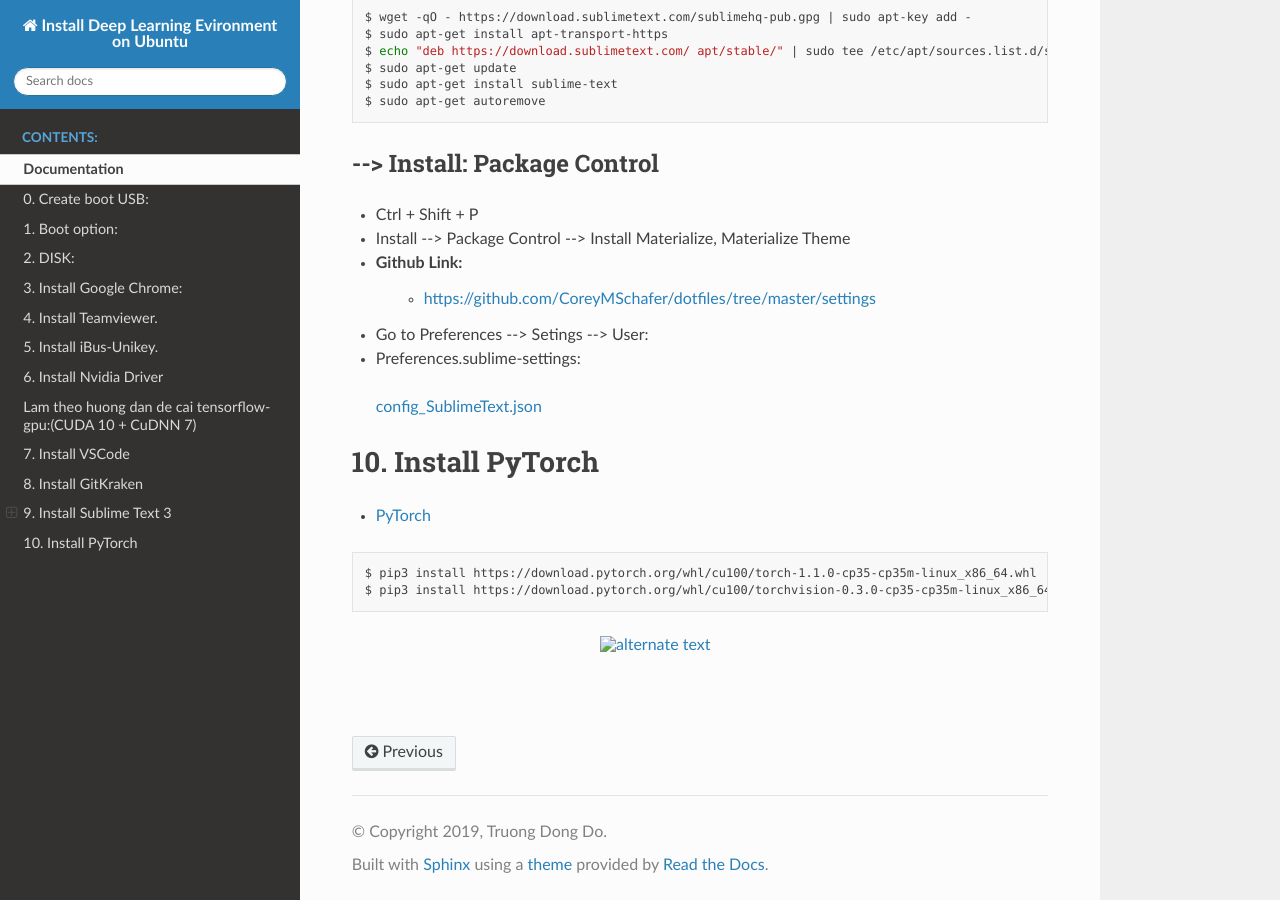
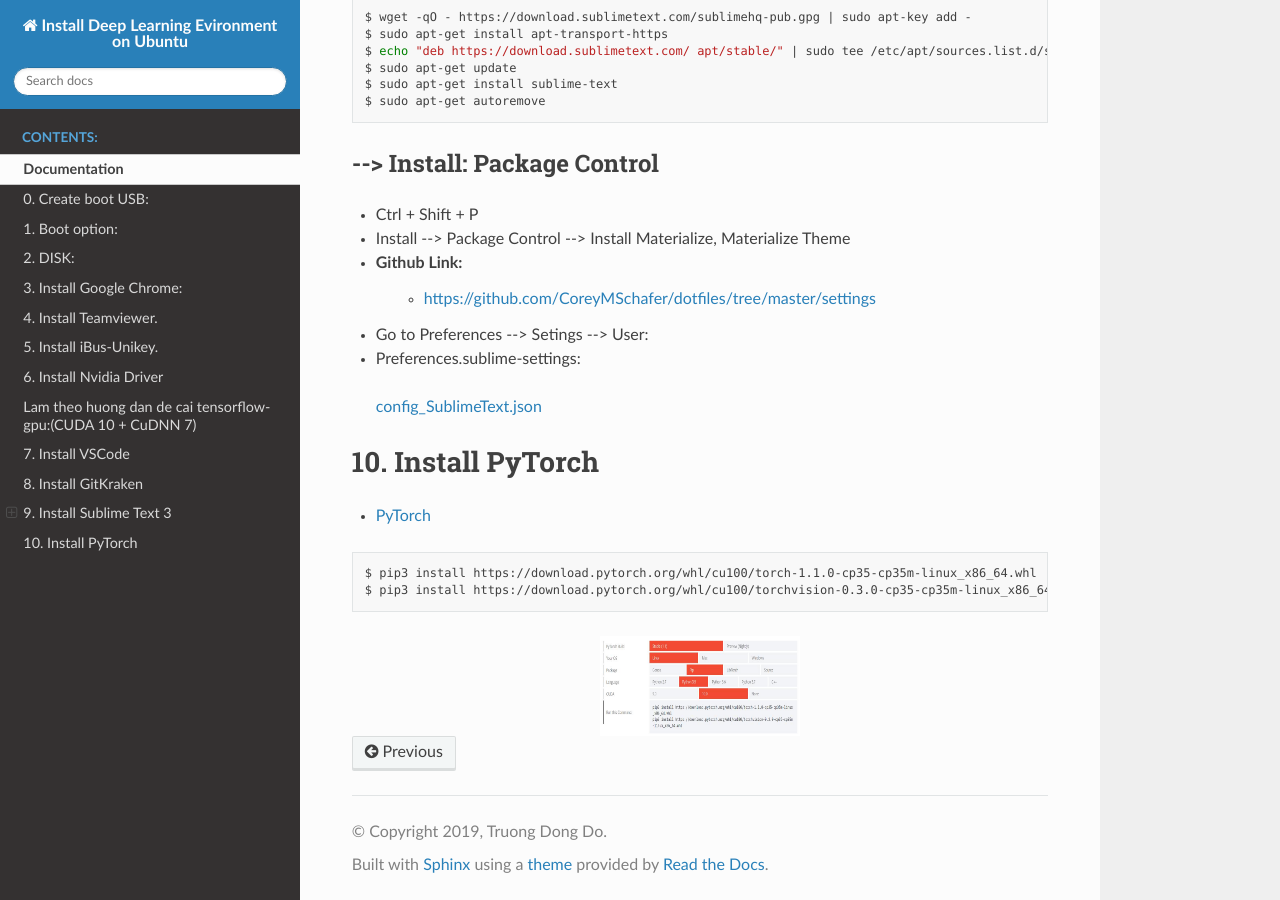
Before and after one commit to TruongDong-Do/Install_Ubuntu_Environment, a Sphinx documentation site: the page built from docs/Development_Ubuntu_GPU.rst, in a window 1280 px wide and 900 px high, scrolled down 2423 px. Built offline with Sphinx 7.4.7 and the Read the Docs theme 2.0.0, drawn with Linux system fonts in a browser that asks for light colours.

Commit message:
Update Development_Ubuntu_GPU.rst

```diff
--- a/docs/Development_Ubuntu_GPU.rst
+++ b/docs/Development_Ubuntu_GPU.rst
@@ -141,7 +141,7 @@ Check Tensorflow:
    	$ pip3 install https://download.pytorch.org/whl/cu100/torchvision-0.3.0-cp35-cp35m-linux_x86_64.whl
 
 
-.. image:: /images/torch_install.jpg
+.. image:: https://github.com/TruongDong-Do/Install_Ubuntu_Environment/blob/master/images/torch_install.jpg
     :width: 200px
     :align: center
     :height: 100px
```
